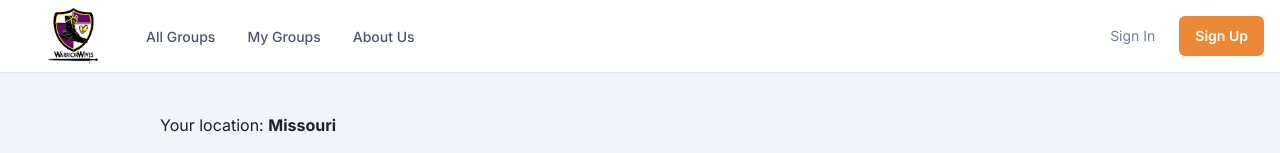
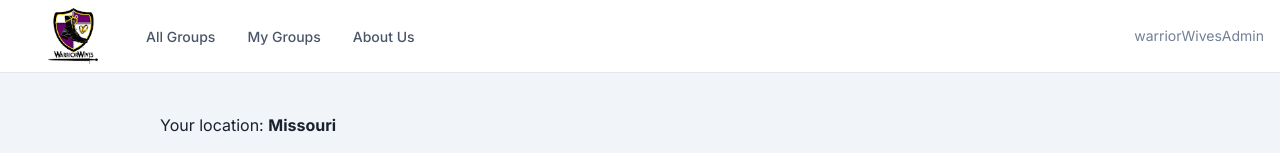
Before and after one commit to 2023-opportunity-hack/ReactEnjoyers--FindYourTribeofWarriorWives-ASafeandEffectiveMatchingSystem, a Next.js app: page / in a window 1280 px wide. Shown: the top 153 px of the page. Built offline with nearby package versions, Linux system fonts and the light colour scheme.

Commit message:
sign up button by path

```diff
--- a/src/app/components/navBar/index.js
+++ b/src/app/components/navBar/index.js
@@ -23,8 +23,10 @@ import {
   ChevronRightIcon,
 } from "@chakra-ui/icons";
 import Image from "next/image";
+import { usePathname } from "next/navigation";
 
 export default function NavBar() {
+  const pathname = usePathname();
   const { isOpen, onToggle } = useDisclosure();
 
   return (
@@ -61,7 +63,7 @@ export default function NavBar() {
           marginLeft={{ base: "0", md: "2rem" }}
         >
           <Box as='a' href='/'>
-            <Image src='/logo.png' width={50} height={50} alt="logo" />
+            <Image src='/logo.png' width={50} height={50} alt='logo' />
           </Box>
           <Flex display={{ base: "none", md: "flex" }} ml={10}>
             <DesktopNav />
@@ -74,6 +76,7 @@ export default function NavBar() {
           direction={"row"}
           spacing={6}
         >
+          {pathname !== "/register" ? (
             <Button
               as={"a"}
               fontSize={"sm"}
@@ -81,8 +84,9 @@ export default function NavBar() {
               variant={"link"}
               href={"#"}
             >
-            Sign In
+              warriorWivesAdmin
             </Button>
+          ) : (
             <Button
               as={"a"}
               display={{ base: "none", md: "inline-flex" }}
@@ -97,6 +101,7 @@ export default function NavBar() {
             >
               Sign Up
             </Button>
+          )}
         </Stack>
       </Flex>
 
```
Lines whose indentation alone changed are shown as unchanged.
